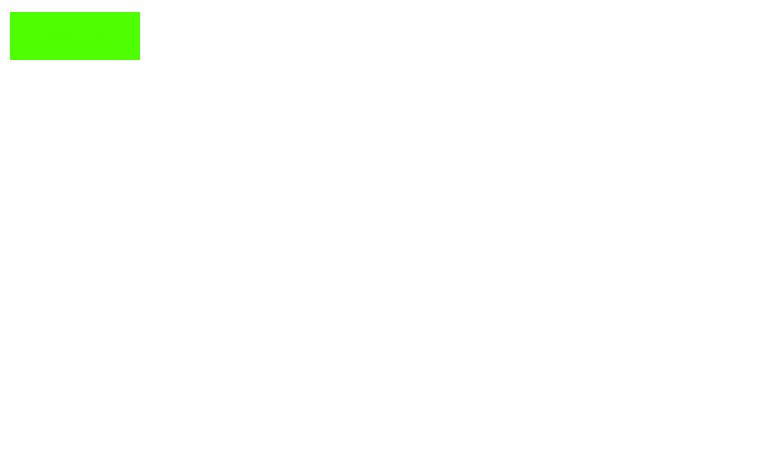
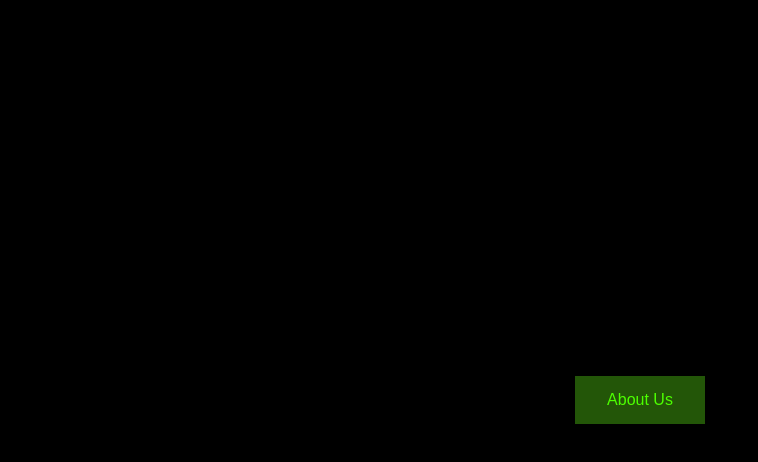
Before and after one commit to bro-fell-off-scull-emoji/community-college-tuition, a plain HTML site: page index.html in a window 1280 px wide. Shown: the whole page, without its empty margins (0-758 px from the left). Drawn offline with Linux system fonts and the light colour scheme.

Commit message:
Update index.html

```diff
--- a/index.html
+++ b/index.html
@@ -3,10 +3,20 @@
 <head>
     <meta charset="UTF-8">
     <meta name="viewport" content="width=device-width, initial-scale=1.0">
-    <title>button link</title>
+    <title>Community College Tuition</title>
 <style>
+
+body {
+  background-color: #000000;
+  font-family: 'consolas', monospace, Courier,;
+  margin: 0;
+    height: 100vh;
+    display: flex;
+    justify-content: center;
+    align-items: center;
+}
 button {
-  background-color: #4dff00;
+  background-color: #235608;
   border: none;
   color: #4dff00;
   padding: 15px 32px;
@@ -17,11 +27,13 @@
   margin: 4px 2px;
   cursor: pointer;
   text-align: center;
+  font-family: consolas, monospace, Courier,!important;
+position: center;
 }
 
 button:hover {
-  background-color: #000000;
-color: #00ff1e;
+  background-color: #193e06;
+  transform: scale(1.2);
 }
 </style>
 </head>
@@ -29,5 +41,3 @@
     <a href="about.html">
   <button>About Us</button>
 </a>
-</body>
-</html>
```
